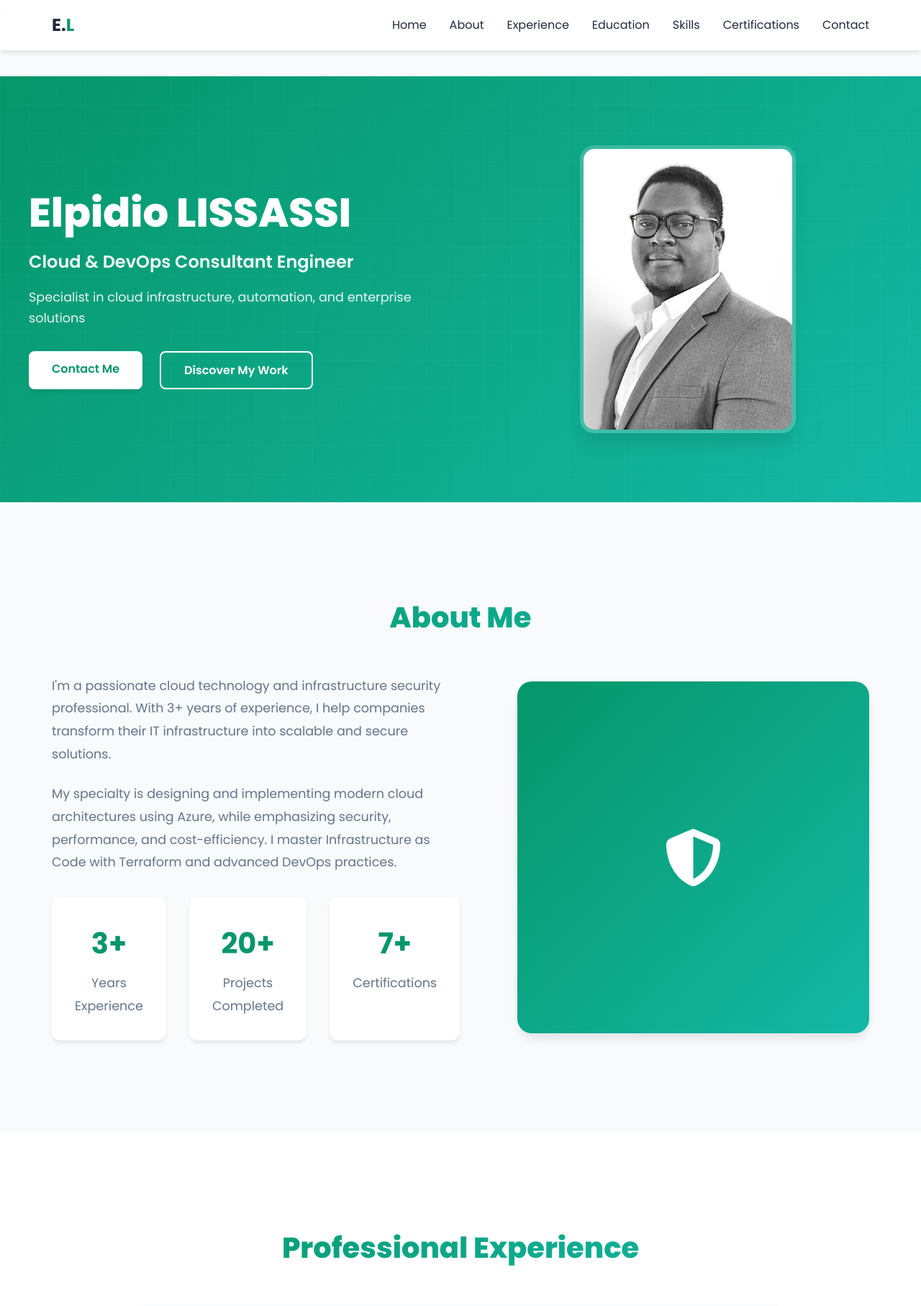
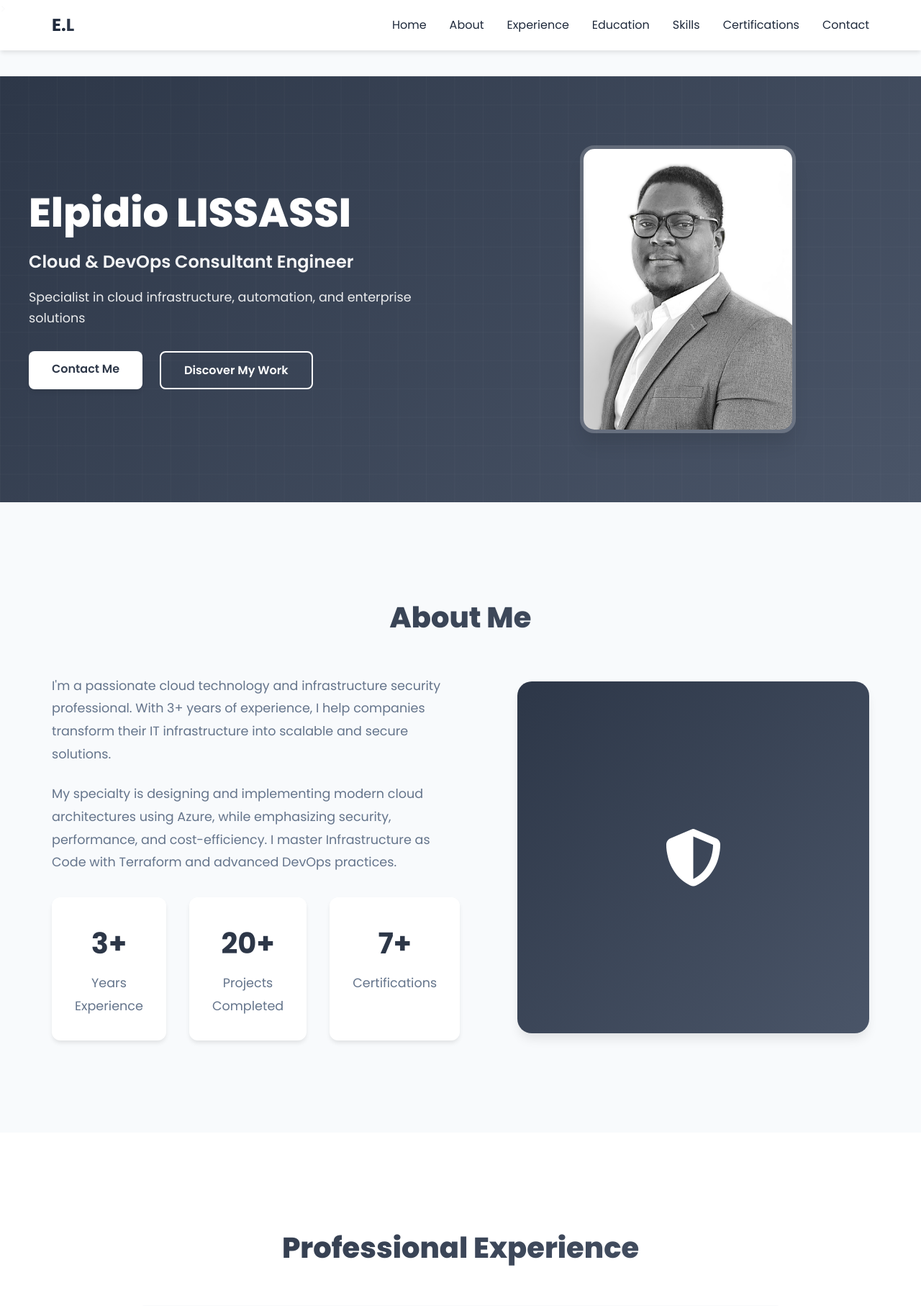
Before and after one commit to Elpidio16/EL.portfolio, a Flask app: page / in a window 1280 px wide. Shown: the top 1815 px of the page at 72% size. Run offline with Flask 3, Linux system fonts and the light colour scheme; some libraries are stand-ins or nearby versions.

Commit message:
revert: Back to charcoal and slate gray color scheme

```diff
--- a/app/static/css/style.css
+++ b/app/static/css/style.css
@@ -3,8 +3,8 @@
    ======================================== */
 
 :root {
-    --primary-color: #059669;
-    --secondary-color: #14b8a6;
+    --primary-color: #2d3748;
+    --secondary-color: #4a5568;
     --dark-bg: #0f172a;
     --light-bg: #f8fafc;
     --card-bg: #ffffff;
@@ -136,7 +136,7 @@ body {
 .hero {
     margin-top: 80px;
     padding: 6rem 2rem;
-    background: linear-gradient(135deg, #059669 0%, #14b8a6 100%);
+    background: linear-gradient(135deg, #2d3748 0%, #4a5568 100%);
     color: white;
     position: relative;
     overflow: hidden;
--- a/public/css/style.css
+++ b/public/css/style.css
@@ -3,8 +3,8 @@
    ======================================== */
 
 :root {
-    --primary-color: #059669;
-    --secondary-color: #14b8a6;
+    --primary-color: #2d3748;
+    --secondary-color: #4a5568;
     --dark-bg: #0f172a;
     --light-bg: #f8fafc;
     --card-bg: #ffffff;
@@ -136,7 +136,7 @@ body {
 .hero {
     margin-top: 80px;
     padding: 6rem 2rem;
-    background: linear-gradient(135deg, #059669 0%, #14b8a6 100%);
+    background: linear-gradient(135deg, #2d3748 0%, #4a5568 100%);
     color: white;
     position: relative;
     overflow: hidden;
```
